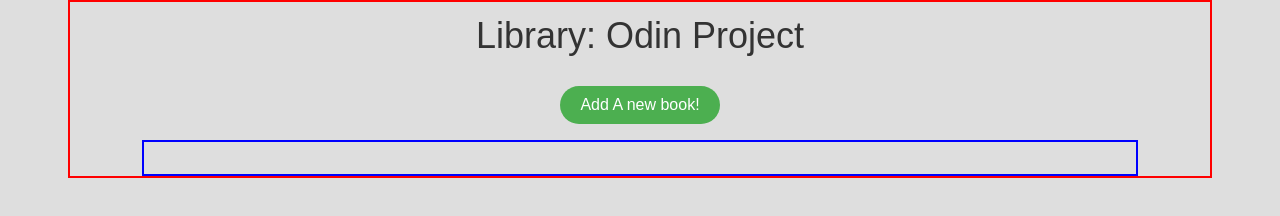
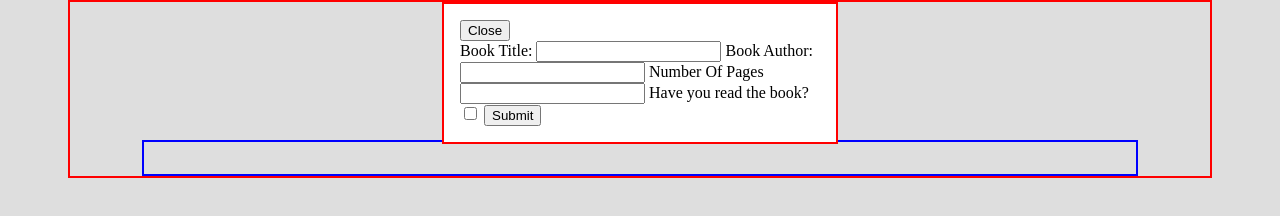
Before and after one commit to Omerrob11/Library, a plain HTML site: page index.html in a window 1280 px wide. Drawn offline with Linux system fonts and the light colour scheme.

```diff
--- a/style.css
+++ b/style.css
@@ -139,3 +139,17 @@ html {
 .hidden {
     display: none;
 }
+
+/* Form container */
+.dialog {
+    border: 2px solid red;
+    width: 360px;
+    display: flex;
+    flex-direction: column;
+}
+
+.close_dialog_btn {
+    justify-content: start;
+    align-items: start;
+    align-self: flex-start;
+}
```
Also changed, not shown: 1 other file.
